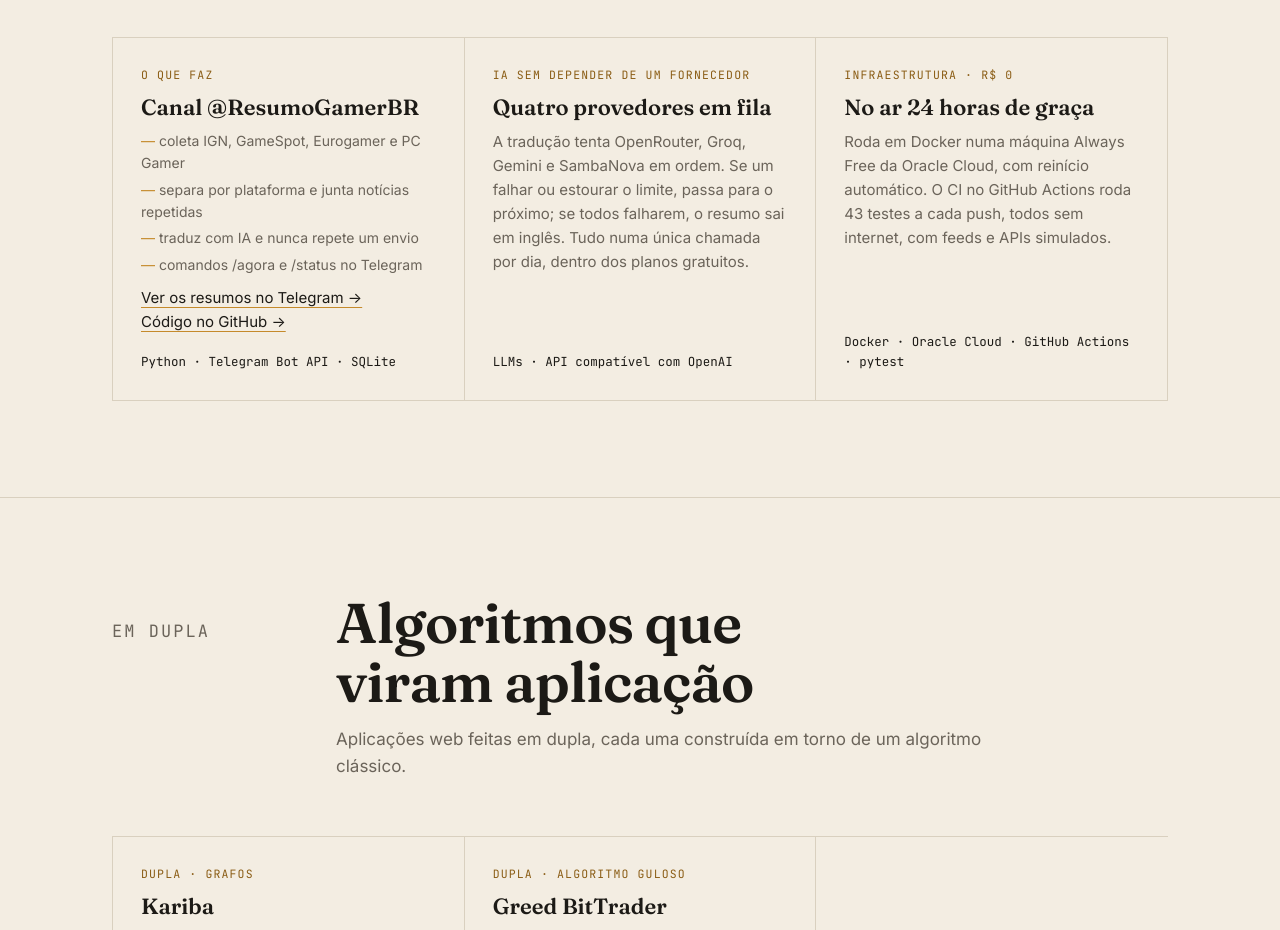
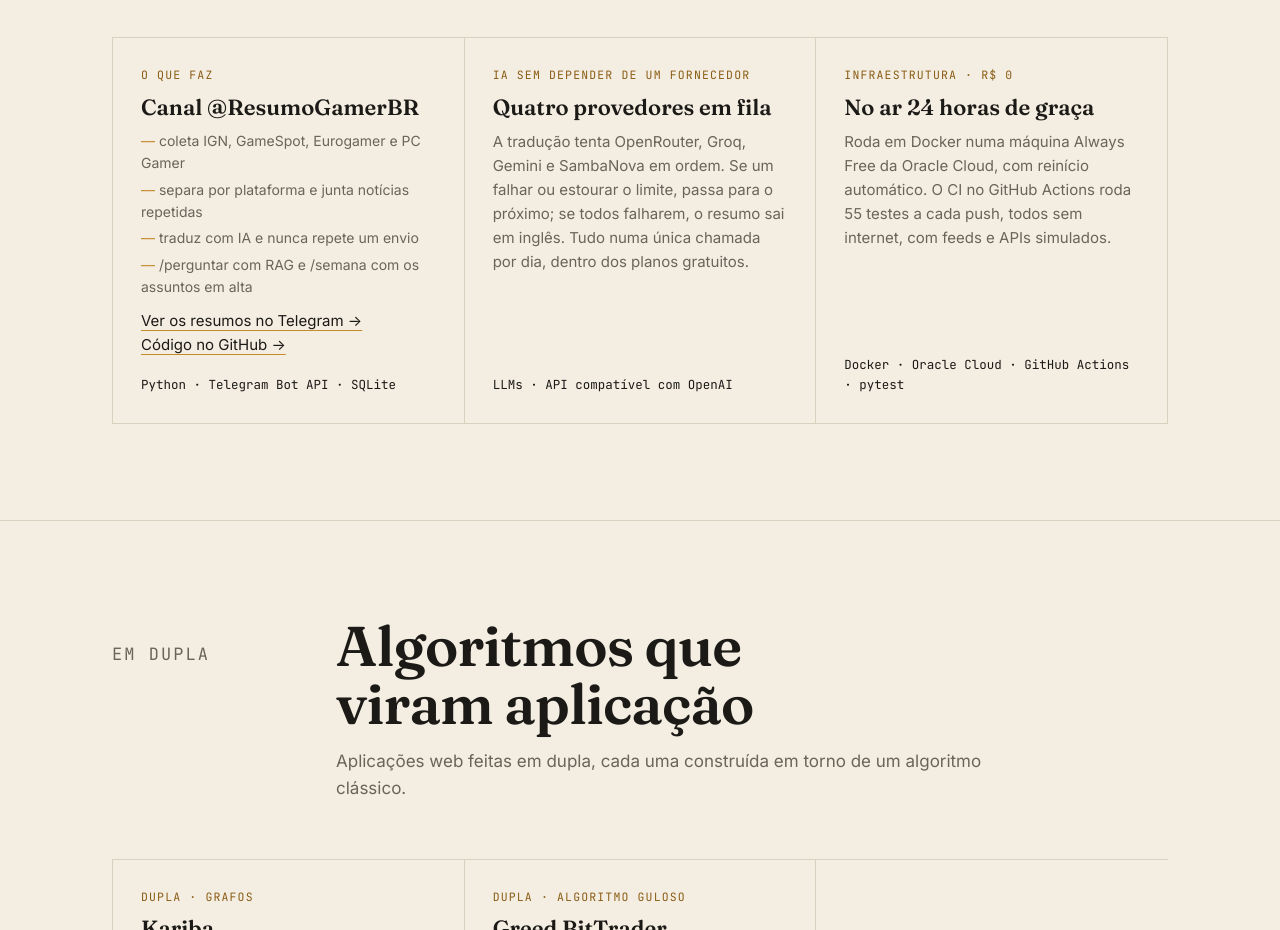
Before and after one commit to Ericklevy/ericklevy.github.io, a plain HTML site: page index.html in a window 1280 px wide. Shown: the part 9300-10230 px from the top of the page. Drawn offline with Linux system fonts and the light colour scheme.

Commit message:
Atualiza card do bot (RAG e 55 testes)
Co-Authored-By: Claude Opus 5.5 <noreply@anthropic.com>
Claude-Session: https://claude.ai/code/session_01CxR4VT6RtGcowUtCPwxrRZ

```diff
--- a/index.html
+++ b/index.html
@@ -782,7 +782,7 @@
           <li>coleta IGN, GameSpot, Eurogamer e PC Gamer</li>
           <li>separa por plataforma e junta notícias repetidas</li>
           <li>traduz com IA e nunca repete um envio</li>
-          <li>comandos /agora e /status no Telegram</li>
+          <li>/perguntar com RAG e /semana com os assuntos em alta</li>
         </ul>
         <p><a href="https://t.me/ResumoGamerBR">Ver os resumos no Telegram →</a><br><a href="https://github.com/Ericklevy/game-news-bot">Código no GitHub →</a></p>
         <div class="langs">Python · Telegram Bot API · SQLite</div>
@@ -796,7 +796,7 @@
       <div class="item reveal d2">
         <div class="kind">Infraestrutura · R$ 0</div>
         <h4>No ar 24 horas de graça</h4>
-        <p>Roda em Docker numa máquina Always Free da Oracle Cloud, com reinício automático. O CI no GitHub Actions roda 43 testes a cada push, todos sem internet, com feeds e APIs simulados.</p>
+        <p>Roda em Docker numa máquina Always Free da Oracle Cloud, com reinício automático. O CI no GitHub Actions roda 55 testes a cada push, todos sem internet, com feeds e APIs simulados.</p>
         <div class="langs">Docker · Oracle Cloud · GitHub Actions · pytest</div>
       </div>
     </div>
```
